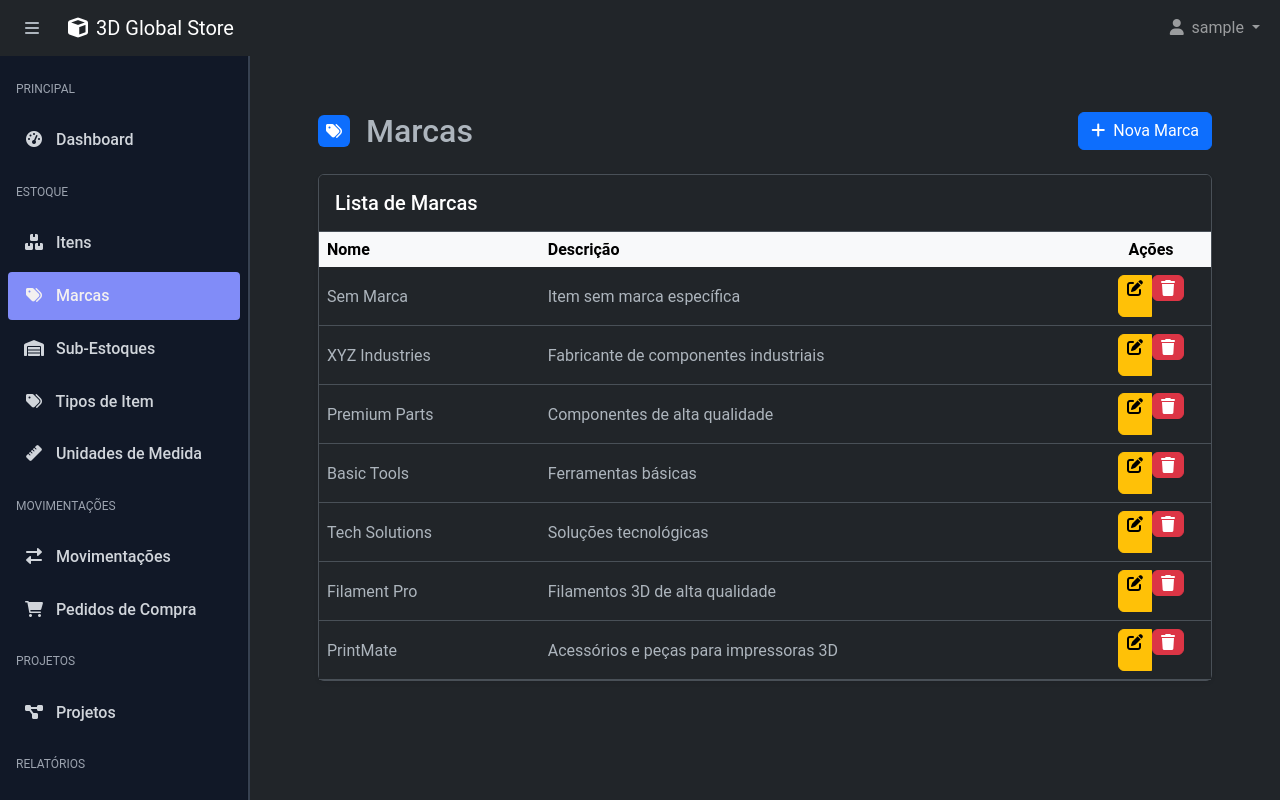
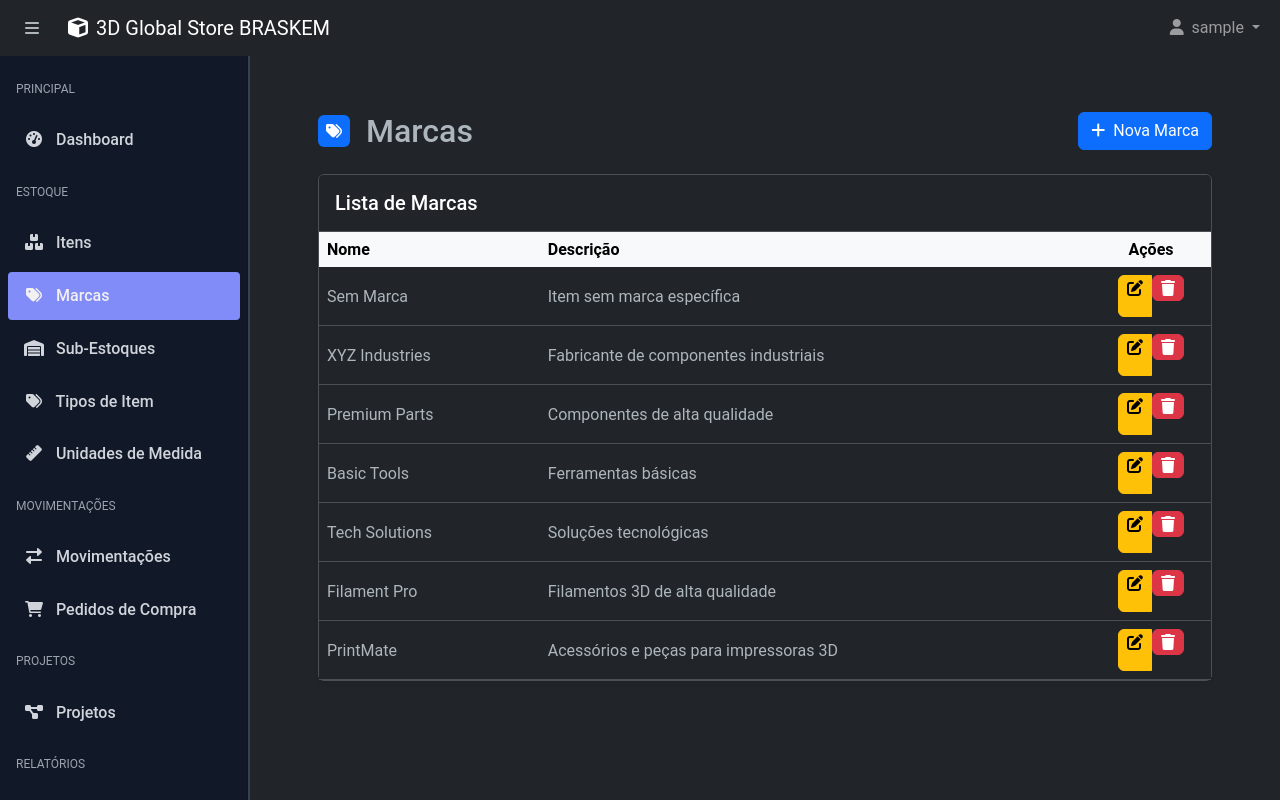
Before and after one commit to ton22/reply3dglobal, a Flask app: page /brands in a window 1280 px wide. Run offline with Flask 3, Linux system fonts and the light colour scheme; the visitor is signed in with stand-in values (Sample User, id 1); data comes from the database, SQL or seed files in the repository; data that the repository does not hold is empty; parts of the project's set-up code (start-up, migrations or seed data) failed here and were passed over; some libraries are stand-ins or nearby versions.

Commit message:
Atualização no arquivo base.html

```diff
--- a/templates/base.html
+++ b/templates/base.html
@@ -50,7 +50,7 @@
             {% endif %}
 
             <a class="navbar-brand" href="{{ url_for('dashboard' if current_user.is_authenticated else 'login') }}">
-                <i class="fas fa-cube me-2"></i>3D Global Store
+                <i class="fas fa-cube me-2"></i>3D Global Store BRASKEM
             </a>
 
             <button class="navbar-toggler" type="button" data-bs-toggle="collapse" data-bs-target="#navbarNav"
```
